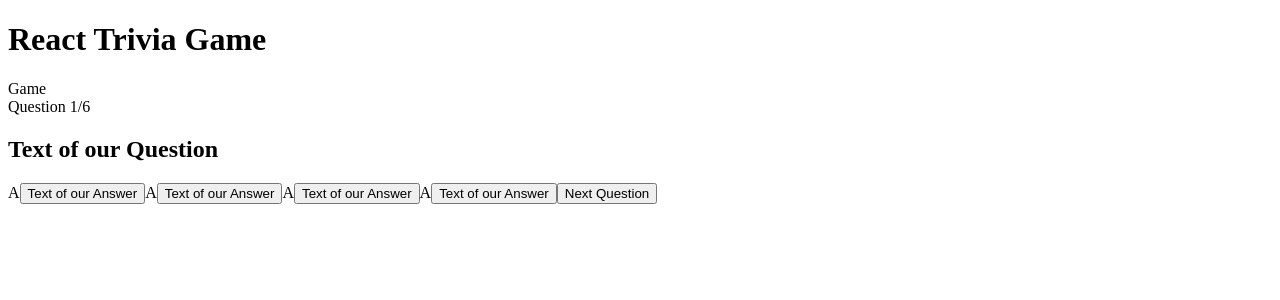
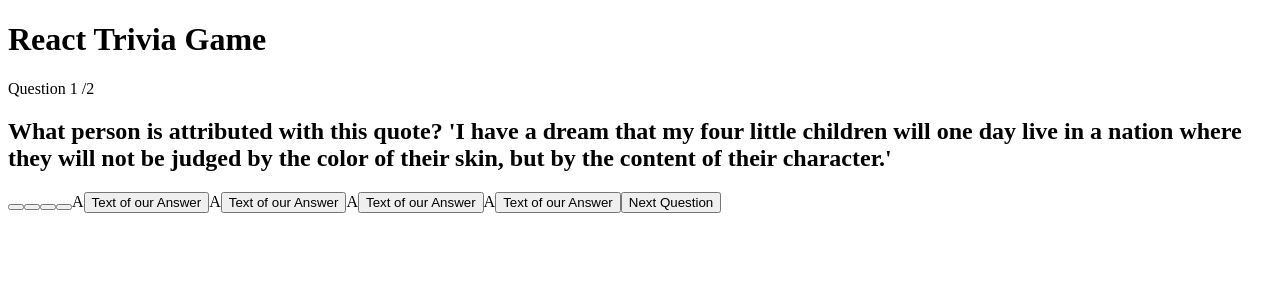
Before and after one commit to danny-englander/react-trivia-game, a React (Create React App) app: page / in a window 1280 px wide. Shown: the top 300 px of the page. Built offline with nearby package versions, Linux system fonts and the light colour scheme; the HTML template or start-up script is replaced by a standard one.

Commit message:
Render question data, move logic to global context

```diff
--- a/src/components/Game.jsx
+++ b/src/components/Game.jsx
@@ -1,38 +1,20 @@
-import React, { useReducer } from 'react'
+import React, { useContext } from 'react'
+import { GameContext } from '../contexts/GameContext'
 import Question from './Question'
 
-// Implement useReducer to separate the business logic from the component.
-// This method makes the app more scalable.
-// Define the initial state.
-const initialState = {
-  currentQuestionIndex: 0,
-  questions: [],
-}
-
-const reducer = (state, action) => {
-  if (action.type === 'NEXT_QUESTION') {
-    return {
-      ...state,
-      currentQuestionIndex: state.currentQuestionIndex + 1,
-    }
-  }
-
-  // Return the first argument of the state.
-  return state
-}
-
 const Game = () => {
-  // useState is good but not always scalable so we can implement useReducer instead.
-  // Define and read the state.
-  const [state, dispatch] = useReducer(reducer, initialState)
-  console.log('state', state)
+  // Define the global game context.
+  const [gameState, dispatch] = useContext(GameContext)
+  // console.log('gameState', gameState)
 
   return (
     <>
-      <div>Game</div>
-      Question 1/6
-      {/* Pass props to the child component. */}
-      <Question questions={state.questions} />
+      <p className="">
+        Question {gameState.currentQuestionIndex + 1} /
+        {gameState.questions.length}
+      </p>
+
+      <Question />
       {/*
       Here we instantiate useReducer with a click event as a dispatch method.
       Call the state as defined above.
--- a/src/components/Question.jsx
+++ b/src/components/Question.jsx
@@ -1,12 +1,20 @@
-import React from 'react'
+import React, { useContext } from 'react'
+import { GameContext } from '../contexts/GameContext'
 import Answer from './Answer'
 
-// Call the props passed from the Game component.
-const Question = ({ questions }) => {
-  console.log('Question', questions)
+const Question = () => {
+  // Define the global game context.
+  const [gameState] = useContext(GameContext)
+  // Define the question
+  const currentQuestion = gameState.questions[gameState.currentQuestionIndex]
+  console.log('Question', gameState)
   return (
     <>
-      <h2>Text of our Question</h2>
+      <h2>{currentQuestion.question}</h2>
+      <button></button>
+      <button></button>
+      <button></button>
+      <button></button>
       <Answer />
       <Answer />
       <Answer />
--- a/src/contexts/GameContext.js
+++ b/src/contexts/GameContext.js
@@ -1,7 +1,36 @@
-import React, { createContext } from "react";
+import React, { createContext, useReducer } from "react";
+
+// Import the game data.
+import questions from '../data/GameData'
+
+// Implement useReducer to separate the business logic from components.
+// This allows for global context (props) that can be accessed from any component.
+// This method makes the app more scalable.
+// Define the initial state.
+const initialState = {
+  currentQuestionIndex: 0,
+  questions,
+}
+
+const reducer = (state, action) => {
+  // Test for NEXT_QUESTION, increment by 1 for each question.
+  if (action.type === 'NEXT_QUESTION') {
+    return {
+      ...state,
+      currentQuestionIndex: state.currentQuestionIndex + 1,
+    }
+  }
+
+  // Return the first argument of the state.
+  return state
+}
 
 export const GameContext = createContext()
 
 export const GameProvider = ({ children }) => {
-  return <GameContext.Provider value="foooozzz">{children}</GameContext.Provider>
+  // useState is good but not always scalable so we can implement useReducer instead.
+  // Define and read the state.
+  const value = useReducer(reducer, initialState)
+  console.log('state', value)
+  return <GameContext.Provider value={value}>{children}</GameContext.Provider>
 }
--- a/src/data/gameData.js
+++ b/src/data/gameData.js
@@ -9,7 +9,19 @@ const questionData = [
     correctAnswers: [
       "Martin Luther King",
     ],
-    questionImage: ""
+    questionIcon: ""
+  },
+  {
+    question: "Fatima has 10 Apples and LeToya has 20 Apples. If they each give 20% of their apples away, how many total apples are left between the 2 people?'",
+    incorrectAnswers: [
+      "18 Apples",
+      "22 Apples",
+      "26 Apples",
+    ],
+    correctAnswers: [
+      "24 Apples",
+    ],
+    questionIcon: ""
   },
 ];
 
```
